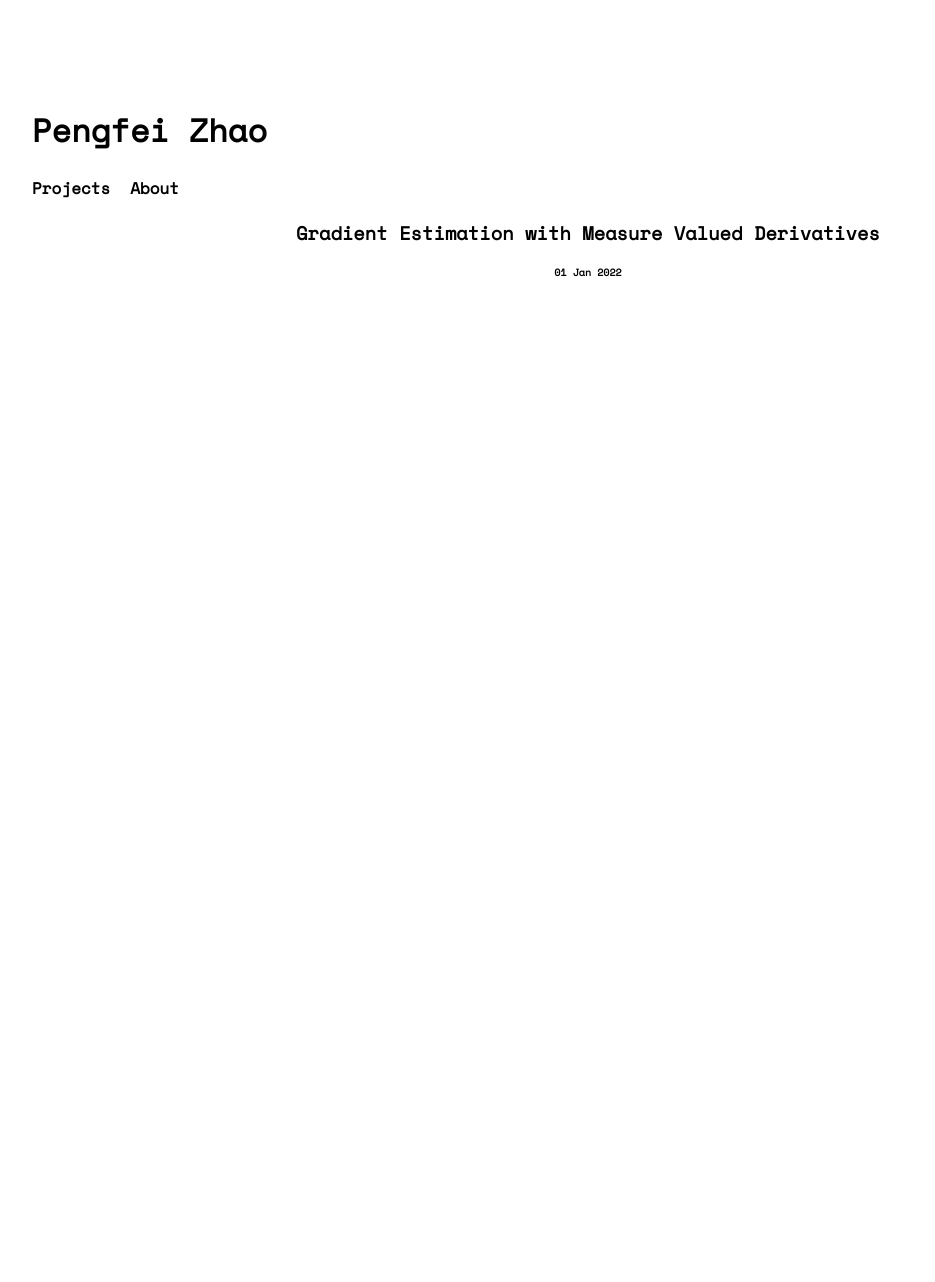
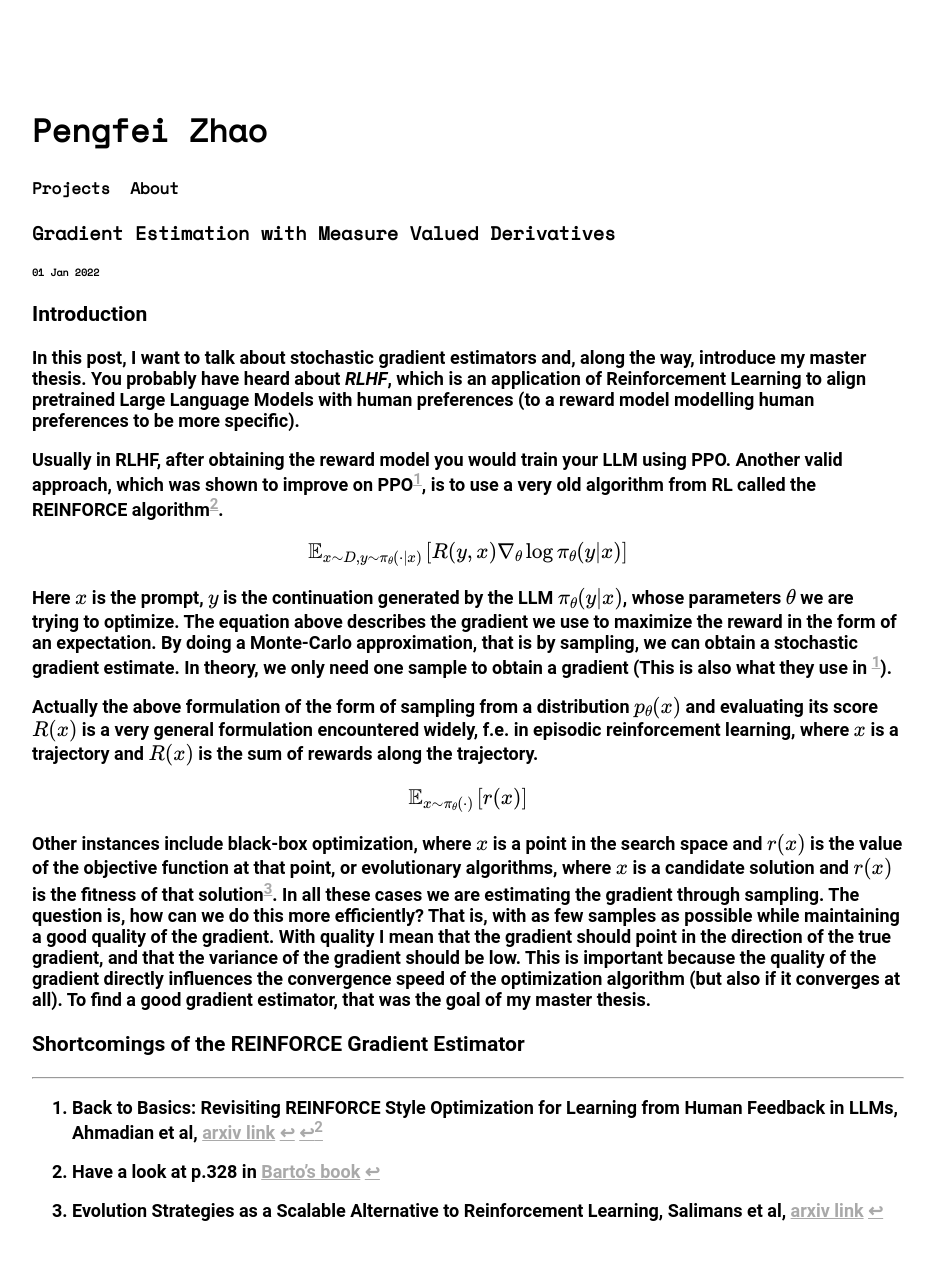
Before and after one commit to pzdkn/pzdkn.github.io, a Jekyll site: the page built from _posts/2022-01-01-Gradient-Estimation-With-Measure-Valued-Derivatives.md, in a window 1280 px wide. Shown: the whole page, without its empty margins (93-1028 px from the left). Built offline with Jekyll 4.4.1, drawn with Linux system fonts in a browser that asks for light colours; nearby versions of some CDN libraries; some web fonts are replaced; before the commit the page ends 900 px from its top, so only the background shows below that.

Commit message:
mvd post wip

```diff
--- a/_layouts/default.html
+++ b/_layouts/default.html
@@ -5,6 +5,10 @@
     <title>Pengfei Zhao - {{ page.title }}</title>
     <link rel="stylesheet" href="/assets/css/styles.css">
     <link href="https://fonts.googleapis.com/css?family=Anonymous+Pro%7CMonoton%7CSpace+Mono%7CUbuntu+Condensed%7CMegrim%7CGraduate%7CSpace+Mono" rel="stylesheet">
+    <script src="https://polyfill.io/v3/polyfill.min.js?features=es6"></script>
+    <!-- <script id="MathJax-script" async src="https://cdn.jsdelivr.net/npm/mathjax@3/es5/tex-mml-chtml.js"></script> -->
+    <script type="text/javascript" async src="https://cdnjs.cloudflare.com/ajax/libs/mathjax/3.1.2/es5/tex-mml-chtml.js"></script>
+
   </head>
   <h1> Pengfei Zhao </h1>
   <body>
--- a/_posts/2022-01-01-Gradient-Estimation-With-Measure-Valued-Derivatives.md
+++ b/_posts/2022-01-01-Gradient-Estimation-With-Measure-Valued-Derivatives.md
@@ -2,3 +2,36 @@
 layout: post
 title:  "Gradient Estimation with Measure Valued Derivatives"
 ---
+
+### Introduction
+In this post, I want to talk about stochastic gradient estimators and, along the way, introduce my master thesis.
+You probably have heard about *RLHF*, which is an application of Reinforcement Learning to align pretrained Large Language Models with human preferences (to a reward model modelling human preferences to be more specific).
+
+Usually in RLHF, after obtaining the reward model you would train your LLM using PPO. Another valid approach, which was shown to improve on PPO[^1], is to use a very old algorithm from RL called the REINFORCE algorithm[^2].
+
+$$
+\mathbb{E}_{x \sim D, y \sim \pi_\theta(\cdot|x)} \left[ R(y, x) \nabla_\theta \log \pi_\theta(y|x) \right]
+$$
+
+Here \\( x \\) is the prompt, \\( y \\) is the continuation generated
+by the LLM \\( \pi_\theta(y|x) \\), whose parameters \\( \theta \\)
+we are trying to optimize. The equation above describes the gradient we use to maximize
+the reward in the form of an expectation.
+By doing a Monte-Carlo approximation, that is by sampling, we can obtain a **stochastic gradient estimate**. In theory, we only need one sample to obtain a gradient (This is also what they use in [^1]).
+
+Actually the above formulation of the form of sampling from a distribution \\( p_\theta(x) \\) and evaluating its score \\( R(x) \\) is a very general formulation encountered widely, f.e. in episodic reinforcement learning, where \\( x \\) is a trajectory and \\( R(x) \\) is the sum of rewards along the trajectory.
+
+$$
+\mathbb{E}_{x \sim \pi_\theta(\cdot)} \left[ r(x) \right]
+$$
+
+Other instances include black-box optimization, where \\( x \\) is a point in the search space and \\( r(x) \\) is the value of the objective function at that point, or evolutionary algorithms, where \\( x \\) is a candidate solution and \\( r(x) \\) is the fitness of that solution[^3].
+In all these cases we are estimating the gradient through sampling. The question is, how can we do this more efficiently? That is, with as few samples as possible while maintaining a good quality of the gradient. With quality I mean that the gradient should point in the direction of the true gradient, and that the variance of the gradient should be low. This is important because the quality of the gradient directly influences the convergence speed of the optimization algorithm (but also if it converges at all). To find a good gradient estimator, that was the goal of my master thesis.
+
+
+### Shortcomings of the REINFORCE Gradient Estimator
+
+---
+[^1]: Back to Basics: Revisiting REINFORCE Style Optimization for Learning from Human Feedback in LLMs, Ahmadian et al, [arxiv link](https://arxiv.org/pdf/2402.14740.pdf)
+[^2]: Have a look at p.328 in [Barto's book](http://incompleteideas.net/book/RLbook2020.pdf)
+[^3]: Evolution Strategies as a Scalable Alternative to Reinforcement Learning, Salimans et al, [arxiv link](https://arxiv.org/pdf/1703.03864.pdf)
--- a/_sass/main.scss
+++ b/_sass/main.scss
@@ -28,17 +28,23 @@ ul li:before {
 }
 
 .projectTitle h3 {
-  text-align: center;
+  text-align: left; /* Change to left align */
 }
 
 .projectTitle p {
-  text-align: center;
+  text-align: left; /* Change to left align */
   font-size: x-small;
 }
 
 .projectContent {
-  text-align: center;
+  text-align: left; /* Ensure content text is left aligned */
+  font-family: 'Roboto', sans-serif; /* Update to a more standard font */
+  margin-top: 10px;
+  padding-right: 120px;
+  margin-right: 120px;
+  font-size: large;
 }
+
 
 // For navigation items
 .nav-link {
```
Also changed, not shown: 1 other file.
